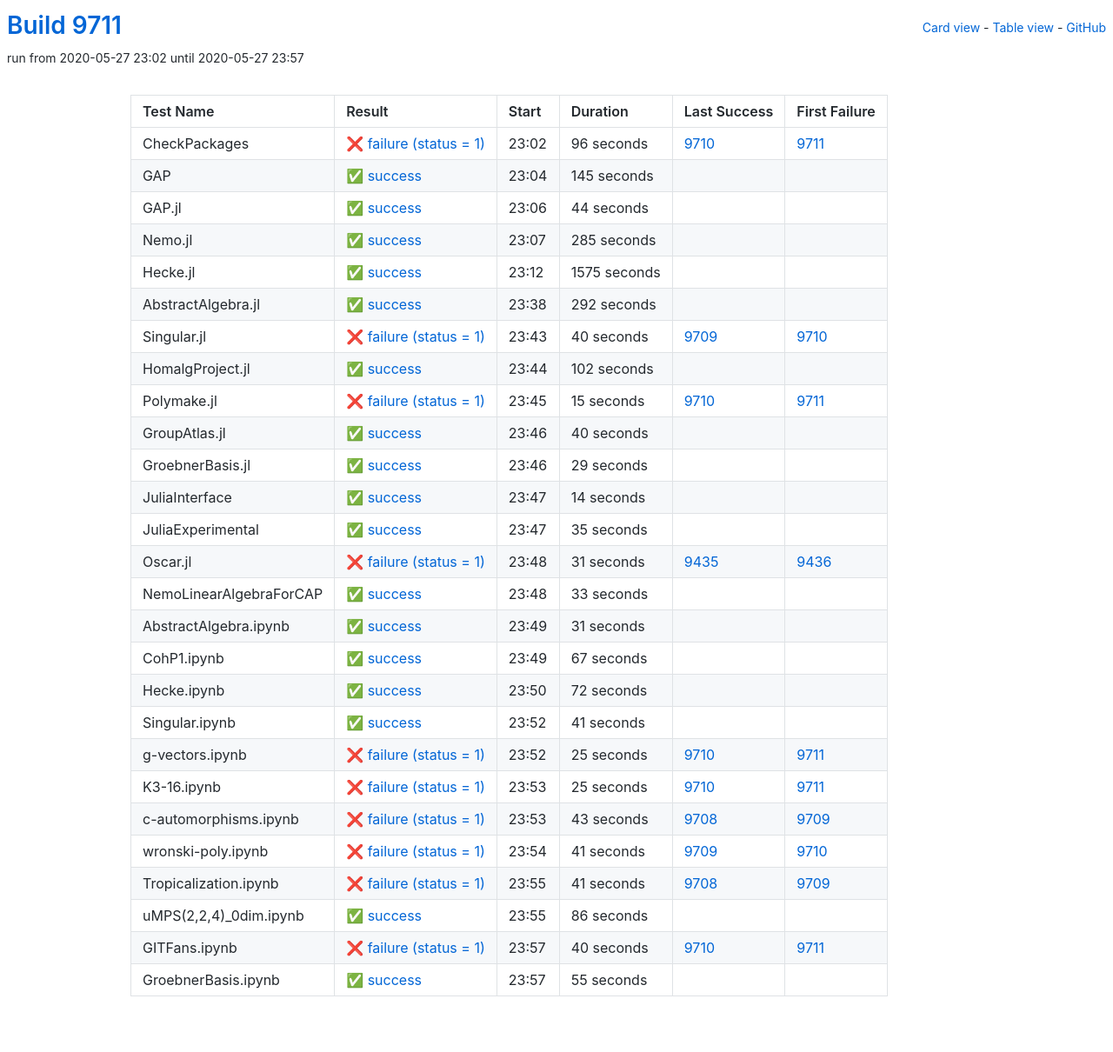
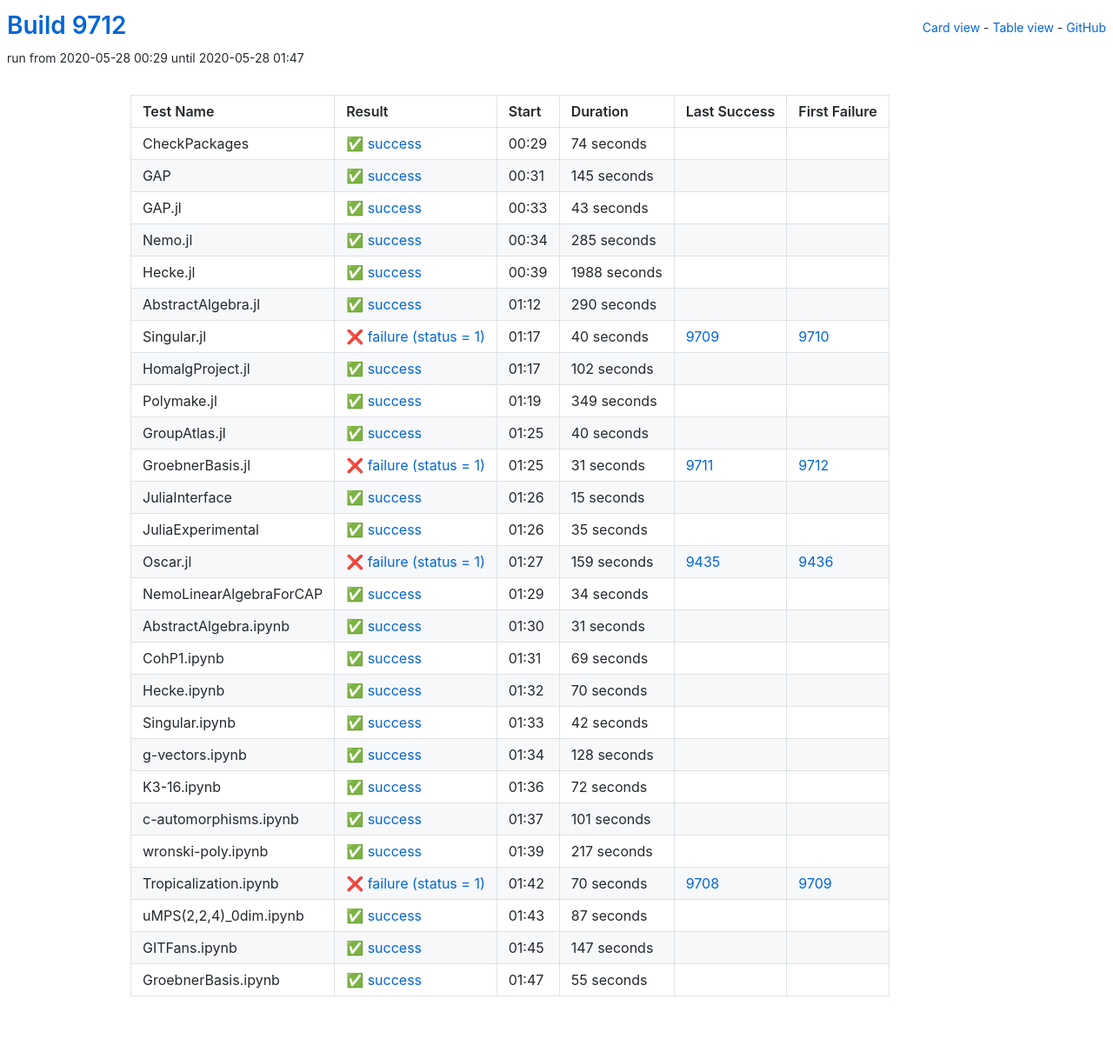
Before and after one commit to oscar-system/oscar-ci-status, a Jekyll site: the page built from table.html, in a window 1280 px wide. Shown: the whole page at 87% size. Built offline with Jekyll 4.4.1, drawn with Linux system fonts in a browser that asks for light colours.

Commit message:
Build 9712

```diff
--- a/_data/ci.yml
+++ b/_data/ci.yml
@@ -1,19 +1,19 @@
-build: 9711
-build_url: https://oscarci.mathematik.uni-kl.de/job/oscar/9711/
+build: 9712
+build_url: https://oscarci.mathematik.uni-kl.de/job/oscar/9712/
 job: oscar
 tests:
-- duration: 96
-  exitcode: 1
-  first_failure: 9711
-  first_failure_url: https://oscarci.mathematik.uni-kl.de/job/oscar/9711/
+- duration: 74
+  exitcode: 0
+  first_failure: false
+  first_failure_url: null
   id: checkpackages
-  last_success: 9710
-  last_success_url: https://oscarci.mathematik.uni-kl.de/job/oscar/9710/
-  log: https://oscarci.mathematik.uni-kl.de/job/oscar/9711/artifact/logs/build-9711/CheckPackages.log
+  last_success: false
+  last_success_url: null
+  log: https://oscarci.mathematik.uni-kl.de/job/oscar/9712/artifact/logs/build-9712/CheckPackages.log
   name: CheckPackages
-  start: 2020-05-27 23:02
-  status: failure
-  success: false
+  start: 2020-05-28 00:29
+  status: success
+  success: true
 - duration: 145
   exitcode: 0
   first_failure: false
@@ -21,21 +21,21 @@
   id: gap
   last_success: false
   last_success_url: null
-  log: https://oscarci.mathematik.uni-kl.de/job/oscar/9711/artifact/logs/build-9711/GAP.log
+  log: https://oscarci.mathematik.uni-kl.de/job/oscar/9712/artifact/logs/build-9712/GAP.log
   name: GAP
-  start: 2020-05-27 23:04
+  start: 2020-05-28 00:31
   status: success
   success: true
-- duration: 44
+- duration: 43
   exitcode: 0
   first_failure: false
   first_failure_url: null
   id: gap-jl
   last_success: false
   last_success_url: null
-  log: https://oscarci.mathematik.uni-kl.de/job/oscar/9711/artifact/logs/build-9711/GAP.jl.log
+  log: https://oscarci.mathematik.uni-kl.de/job/oscar/9712/artifact/logs/build-9712/GAP.jl.log
   name: GAP.jl
-  start: 2020-05-27 23:06
+  start: 2020-05-28 00:33
   status: success
   success: true
 - duration: 285
@@ -45,33 +45,33 @@
   id: nemo-jl
   last_success: false
   last_success_url: null
-  log: https://oscarci.mathematik.uni-kl.de/job/oscar/9711/artifact/logs/build-9711/Nemo.jl.log
+  log: https://oscarci.mathematik.uni-kl.de/job/oscar/9712/artifact/logs/build-9712/Nemo.jl.log
   name: Nemo.jl
-  start: 2020-05-27 23:07
+  start: 2020-05-28 00:34
   status: success
   success: true
-- duration: 1575
+- duration: 1988
   exitcode: 0
   first_failure: false
   first_failure_url: null
   id: hecke-jl
   last_success: false
   last_success_url: null
-  log: https://oscarci.mathematik.uni-kl.de/job/oscar/9711/artifact/logs/build-9711/Hecke.jl.log
+  log: https://oscarci.mathematik.uni-kl.de/job/oscar/9712/artifact/logs/build-9712/Hecke.jl.log
   name: Hecke.jl
-  start: 2020-05-27 23:12
+  start: 2020-05-28 00:39
   status: success
   success: true
-- duration: 292
+- duration: 290
   exitcode: 0
   first_failure: false
   first_failure_url: null
   id: abstractalgebra-jl
   last_success: false
   last_success_url: null
-  log: https://oscarci.mathematik.uni-kl.de/job/oscar/9711/artifact/logs/build-9711/AbstractAlgebra.jl.log
+  log: https://oscarci.mathematik.uni-kl.de/job/oscar/9712/artifact/logs/build-9712/AbstractAlgebra.jl.log
   name: AbstractAlgebra.jl
-  start: 2020-05-27 23:38
+  start: 2020-05-28 01:12
   status: success
   success: true
 - duration: 40
@@ -81,9 +81,9 @@
   id: singular-jl
   last_success: 9709
   last_success_url: https://oscarci.mathematik.uni-kl.de/job/oscar/9709/
-  log: https://oscarci.mathematik.uni-kl.de/job/oscar/9711/artifact/logs/build-9711/Singular.jl.log
+  log: https://oscarci.mathematik.uni-kl.de/job/oscar/9712/artifact/logs/build-9712/Singular.jl.log
   name: Singular.jl
-  start: 2020-05-27 23:43
+  start: 2020-05-28 01:17
   status: failure
   success: false
 - duration: 102
@@ -93,23 +93,23 @@
   id: homalgproject-jl
   last_success: false
   last_success_url: null
-  log: https://oscarci.mathematik.uni-kl.de/job/oscar/9711/artifact/logs/build-9711/HomalgProject.jl.log
+  log: https://oscarci.mathematik.uni-kl.de/job/oscar/9712/artifact/logs/build-9712/HomalgProject.jl.log
   name: HomalgProject.jl
-  start: 2020-05-27 23:44
+  start: 2020-05-28 01:17
   status: success
   success: true
-- duration: 15
-  exitcode: 1
-  first_failure: 9711
-  first_failure_url: https://oscarci.mathematik.uni-kl.de/job/oscar/9711/
+- duration: 349
+  exitcode: 0
+  first_failure: false
+  first_failure_url: null
   id: polymake-jl
-  last_success: 9710
-  last_success_url: https://oscarci.mathematik.uni-kl.de/job/oscar/9710/
-  log: https://oscarci.mathematik.uni-kl.de/job/oscar/9711/artifact/logs/build-9711/Polymake.jl.log
+  last_success: false
+  last_success_url: null
+  log: https://oscarci.mathematik.uni-kl.de/job/oscar/9712/artifact/logs/build-9712/Polymake.jl.log
   name: Polymake.jl
-  start: 2020-05-27 23:45
-  status: failure
-  success: false
+  start: 2020-05-28 01:19
+  status: success
+  success: true
 - duration: 40
   exitcode: 0
   first_failure: false
@@ -117,33 +117,33 @@
   id: groupatlas-jl
   last_success: false
   last_success_url: null
-  log: https://oscarci.mathematik.uni-kl.de/job/oscar/9711/artifact/logs/build-9711/GroupAtlas.jl.log
+  log: https://oscarci.mathematik.uni-kl.de/job/oscar/9712/artifact/logs/build-9712/GroupAtlas.jl.log
   name: GroupAtlas.jl
-  start: 2020-05-27 23:46
+  start: 2020-05-28 01:25
   status: success
   success: true
-- duration: 29
-  exitcode: 0
-  first_failure: false
-  first_failure_url: null
+- duration: 31
+  exitcode: 1
+  first_failure: 9712
+  first_failure_url: https://oscarci.mathematik.uni-kl.de/job/oscar/9712/
   id: groebnerbasis-jl
-  last_success: false
-  last_success_url: null
-  log: https://oscarci.mathematik.uni-kl.de/job/oscar/9711/artifact/logs/build-9711/GroebnerBasis.jl.log
+  last_success: 9711
+  last_success_url: https://oscarci.mathematik.uni-kl.de/job/oscar/9711/
+  log: https://oscarci.mathematik.uni-kl.de/job/oscar/9712/artifact/logs/build-9712/GroebnerBasis.jl.log
   name: GroebnerBasis.jl
-  start: 2020-05-27 23:46
-  status: success
-  success: true
-- duration: 14
+  start: 2020-05-28 01:25
+  status: failure
+  success: false
+- duration: 15
   exitcode: 0
   first_failure: false
   first_failure_url: null
   id: juliainterface
   last_success: false
   last_success_url: null
-  log: https://oscarci.mathematik.uni-kl.de/job/oscar/9711/artifact/logs/build-9711/JuliaInterface.log
+  log: https://oscarci.mathematik.uni-kl.de/job/oscar/9712/artifact/logs/build-9712/JuliaInterface.log
   name: JuliaInterface
-  start: 2020-05-27 23:47
+  start: 2020-05-28 01:26
   status: success
   success: true
 - duration: 35
@@ -153,33 +153,33 @@
   id: juliaexperimental
   last_success: false
   last_success_url: null
-  log: https://oscarci.mathematik.uni-kl.de/job/oscar/9711/artifact/logs/build-9711/JuliaExperimental.log
+  log: https://oscarci.mathematik.uni-kl.de/job/oscar/9712/artifact/logs/build-9712/JuliaExperimental.log
   name: JuliaExperimental
-  start: 2020-05-27 23:47
+  start: 2020-05-28 01:26
   status: success
   success: true
-- duration: 31
+- duration: 159
   exitcode: 1
   first_failure: 9436
   first_failure_url: https://oscarci.mathematik.uni-kl.de/job/oscar/9436/
   id: oscar-jl
   last_success: 9435
   last_success_url: https://oscarci.mathematik.uni-kl.de/job/oscar/9435/
-  log: https://oscarci.mathematik.uni-kl.de/job/oscar/9711/artifact/logs/build-9711/Oscar.jl.log
+  log: https://oscarci.mathematik.uni-kl.de/job/oscar/9712/artifact/logs/build-9712/Oscar.jl.log
   name: Oscar.jl
-  start: 2020-05-27 23:48
+  start: 2020-05-28 01:27
   status: failure
   success: false
-- duration: 33
+- duration: 34
   exitcode: 0
   first_failure: false
   first_failure_url: null
   id: nemolinearalgebraforcap
   last_success: false
   last_success_url: null
-  log: https://oscarci.mathematik.uni-kl.de/job/oscar/9711/artifact/logs/build-9711/NemoLinearAlgebraForCAP.log
+  log: https://oscarci.mathematik.uni-kl.de/job/oscar/9712/artifact/logs/build-9712/NemoLinearAlgebraForCAP.log
   name: NemoLinearAlgebraForCAP
-  start: 2020-05-27 23:48
+  start: 2020-05-28 01:29
   status: success
   success: true
 - duration: 31
@@ -189,131 +189,131 @@
   id: abstractalgebra-ipynb
   last_success: false
   last_success_url: null
-  log: https://oscarci.mathematik.uni-kl.de/job/oscar/9711/artifact/logs/build-9711/AbstractAlgebra.ipynb.log
+  log: https://oscarci.mathematik.uni-kl.de/job/oscar/9712/artifact/logs/build-9712/AbstractAlgebra.ipynb.log
   name: AbstractAlgebra.ipynb
-  start: 2020-05-27 23:49
+  start: 2020-05-28 01:30
   status: success
   success: true
-- duration: 67
+- duration: 69
   exitcode: 0
   first_failure: false
   first_failure_url: null
   id: cohp1-ipynb
   last_success: false
   last_success_url: null
-  log: https://oscarci.mathematik.uni-kl.de/job/oscar/9711/artifact/logs/build-9711/CohP1.ipynb.log
+  log: https://oscarci.mathematik.uni-kl.de/job/oscar/9712/artifact/logs/build-9712/CohP1.ipynb.log
   name: CohP1.ipynb
-  start: 2020-05-27 23:49
+  start: 2020-05-28 01:31
+  status: success
+  success: true
+- duration: 70
+  exitcode: 0
+  first_failure: false
+  first_failure_url: null
+  id: hecke-ipynb
+  last_success: false
+  last_success_url: null
+  log: https://oscarci.mathematik.uni-kl.de/job/oscar/9712/artifact/logs/build-9712/Hecke.ipynb.log
+  name: Hecke.ipynb
+  start: 2020-05-28 01:32
+  status: success
+  success: true
+- duration: 42
+  exitcode: 0
+  first_failure: false
+  first_failure_url: null
+  id: singular-ipynb
+  last_success: false
+  last_success_url: null
+  log: https://oscarci.mathematik.uni-kl.de/job/oscar/9712/artifact/logs/build-9712/Singular.ipynb.log
+  name: Singular.ipynb
+  start: 2020-05-28 01:33
+  status: success
+  success: true
+- duration: 128
+  exitcode: 0
+  first_failure: false
+  first_failure_url: null
+  id: g-vectors-ipynb
+  last_success: false
+  last_success_url: null
+  log: https://oscarci.mathematik.uni-kl.de/job/oscar/9712/artifact/logs/build-9712/g-vectors.ipynb.log
+  name: g-vectors.ipynb
+  start: 2020-05-28 01:34
   status: success
   success: true
 - duration: 72
   exitcode: 0
   first_failure: false
   first_failure_url: null
-  id: hecke-ipynb
+  id: k3-16-ipynb
   last_success: false
   last_success_url: null
-  log: https://oscarci.mathematik.uni-kl.de/job/oscar/9711/artifact/logs/build-9711/Hecke.ipynb.log
-  name: Hecke.ipynb
-  start: 2020-05-27 23:50
+  log: https://oscarci.mathematik.uni-kl.de/job/oscar/9712/artifact/logs/build-9712/K3-16.ipynb.log
+  name: K3-16.ipynb
+  start: 2020-05-28 01:36
   status: success
   success: true
-- duration: 41
+- duration: 101
   exitcode: 0
   first_failure: false
   first_failure_url: null
-  id: singular-ipynb
+  id: c-automorphisms-ipynb
   last_success: false
   last_success_url: null
-  log: https://oscarci.mathematik.uni-kl.de/job/oscar/9711/artifact/logs/build-9711/Singular.ipynb.log
-  name: Singular.ipynb
-  start: 2020-05-27 23:52
+  log: https://oscarci.mathematik.uni-kl.de/job/oscar/9712/artifact/logs/build-9712/c-automorphisms.ipynb.log
+  name: c-automorphisms.ipynb
+  start: 2020-05-28 01:37
   status: success
   success: true
-- duration: 25
-  exitcode: 1
-  first_failure: 9711
-  first_failure_url: https://oscarci.mathematik.uni-kl.de/job/oscar/9711/
-  id: g-vectors-ipynb
-  last_success: 9710
-  last_success_url: https://oscarci.mathematik.uni-kl.de/job/oscar/9710/
-  log: https://oscarci.mathematik.uni-kl.de/job/oscar/9711/artifact/logs/build-9711/g-vectors.ipynb.log
-  name: g-vectors.ipynb
-  start: 2020-05-27 23:52
-  status: failure
-  success: false
-- duration: 25
-  exitcode: 1
-  first_failure: 9711
-  first_failure_url: https://oscarci.mathematik.uni-kl.de/job/oscar/9711/
-  id: k3-16-ipynb
-  last_success: 9710
-  last_success_url: https://oscarci.mathematik.uni-kl.de/job/oscar/9710/
-  log: https://oscarci.mathematik.uni-kl.de/job/oscar/9711/artifact/logs/build-9711/K3-16.ipynb.log
-  name: K3-16.ipynb
-  start: 2020-05-27 23:53
-  status: failure
-  success: false
-- duration: 43
-  exitcode: 1
-  first_failure: 9709
-  first_failure_url: https://oscarci.mathematik.uni-kl.de/job/oscar/9709/
-  id: c-automorphisms-ipynb
-  last_success: 9708
-  last_success_url: https://oscarci.mathematik.uni-kl.de/job/oscar/9708/
-  log: https://oscarci.mathematik.uni-kl.de/job/oscar/9711/artifact/logs/build-9711/c-automorphisms.ipynb.log
-  name: c-automorphisms.ipynb
-  start: 2020-05-27 23:53
-  status: failure
-  success: false
-- duration: 41
-  exitcode: 1
-  first_failure: 9710
-  first_failure_url: https://oscarci.mathematik.uni-kl.de/job/oscar/9710/
+- duration: 217
+  exitcode: 0
+  first_failure: false
+  first_failure_url: null
   id: wronski-poly-ipynb
-  last_success: 9709
-  last_success_url: https://oscarci.mathematik.uni-kl.de/job/oscar/9709/
-  log: https://oscarci.mathematik.uni-kl.de/job/oscar/9711/artifact/logs/build-9711/wronski-poly.ipynb.log
+  last_success: false
+  last_success_url: null
+  log: https://oscarci.mathematik.uni-kl.de/job/oscar/9712/artifact/logs/build-9712/wronski-poly.ipynb.log
   name: wronski-poly.ipynb
-  start: 2020-05-27 23:54
-  status: failure
-  success: false
-- duration: 41
+  start: 2020-05-28 01:39
+  status: success
+  success: true
+- duration: 70
   exitcode: 1
   first_failure: 9709
   first_failure_url: https://oscarci.mathematik.uni-kl.de/job/oscar/9709/
   id: tropicalization-ipynb
   last_success: 9708
   last_success_url: https://oscarci.mathematik.uni-kl.de/job/oscar/9708/
-  log: https://oscarci.mathematik.uni-kl.de/job/oscar/9711/artifact/logs/build-9711/Tropicalization.ipynb.log
+  log: https://oscarci.mathematik.uni-kl.de/job/oscar/9712/artifact/logs/build-9712/Tropicalization.ipynb.log
   name: Tropicalization.ipynb
-  start: 2020-05-27 23:55
+  start: 2020-05-28 01:42
   status: failure
   success: false
-- duration: 86
+- duration: 87
   exitcode: 0
   first_failure: false
   first_failure_url: null
   id: umps-2-2-4-0dim-ipynb
   last_success: false
   last_success_url: null
-  log: https://oscarci.mathematik.uni-kl.de/job/oscar/9711/artifact/logs/build-9711/uMPS-2-2-4-_0dim.ipynb.log
+  log: https://oscarci.mathematik.uni-kl.de/job/oscar/9712/artifact/logs/build-9712/uMPS-2-2-4-_0dim.ipynb.log
   name: uMPS(2,2,4)_0dim.ipynb
-  start: 2020-05-27 23:55
+  start: 2020-05-28 01:43
   status: success
   success: true
-- duration: 40
-  exitcode: 1
-  first_failure: 9711
-  first_failure_url: https://oscarci.mathematik.uni-kl.de/job/oscar/9711/
+- duration: 147
+  exitcode: 0
+  first_failure: false
+  first_failure_url: null
   id: gitfans-ipynb
-  last_success: 9710
-  last_success_url: https://oscarci.mathematik.uni-kl.de/job/oscar/9710/
-  log: https://oscarci.mathematik.uni-kl.de/job/oscar/9711/artifact/logs/build-9711/GITFans.ipynb.log
+  last_success: false
+  last_success_url: null
+  log: https://oscarci.mathematik.uni-kl.de/job/oscar/9712/artifact/logs/build-9712/GITFans.ipynb.log
   name: GITFans.ipynb
-  start: 2020-05-27 23:57
-  status: failure
-  success: false
+  start: 2020-05-28 01:45
+  status: success
+  success: true
 - duration: 55
   exitcode: 0
   first_failure: false
@@ -321,8 +321,8 @@
   id: groebnerbasis-ipynb
   last_success: false
   last_success_url: null
-  log: https://oscarci.mathematik.uni-kl.de/job/oscar/9711/artifact/logs/build-9711/GroebnerBasis.ipynb.log
+  log: https://oscarci.mathematik.uni-kl.de/job/oscar/9712/artifact/logs/build-9712/GroebnerBasis.ipynb.log
   name: GroebnerBasis.ipynb
-  start: 2020-05-27 23:57
+  start: 2020-05-28 01:47
   status: success
   success: true
```
Also changed, not shown: README.md.
